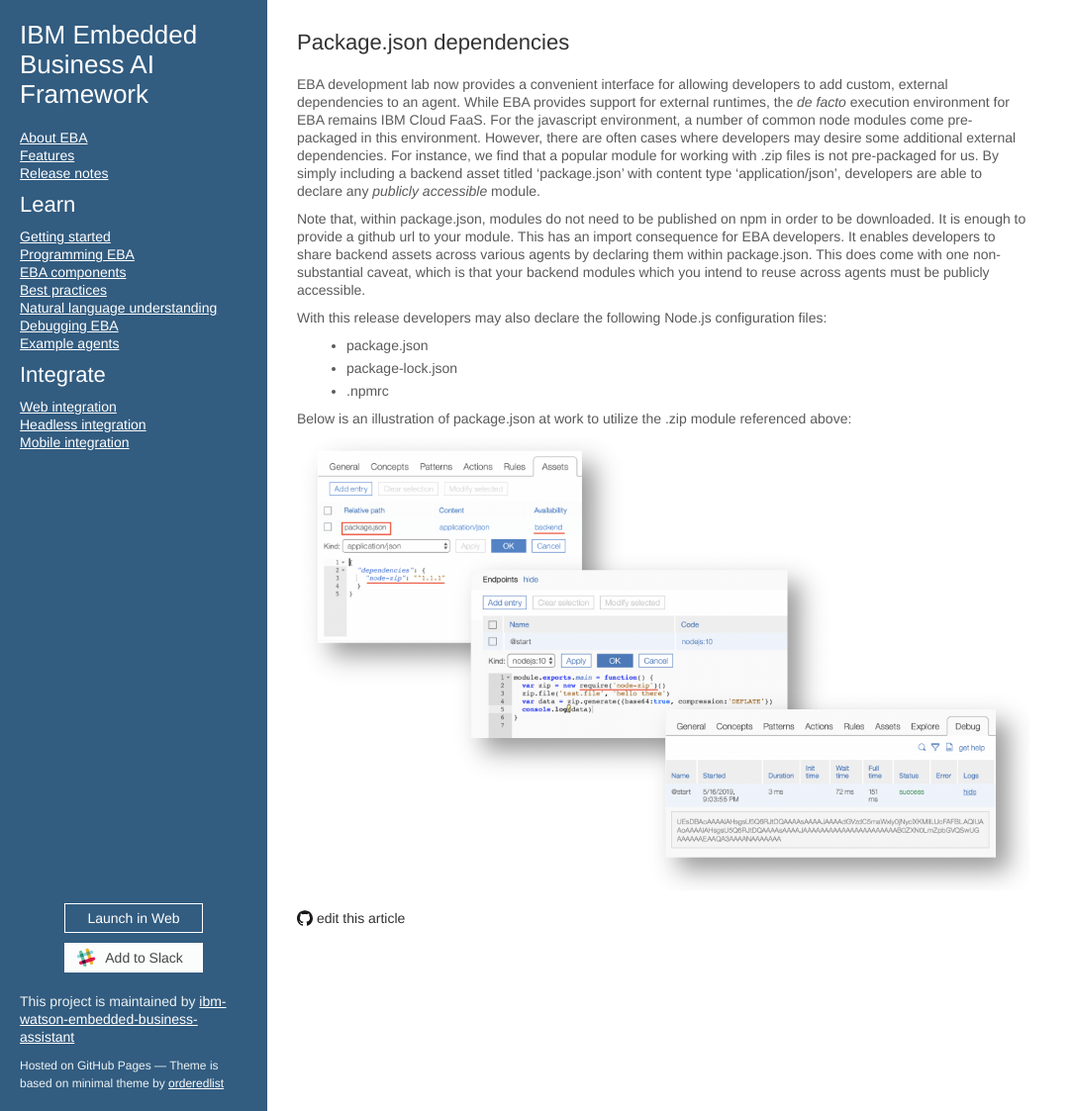
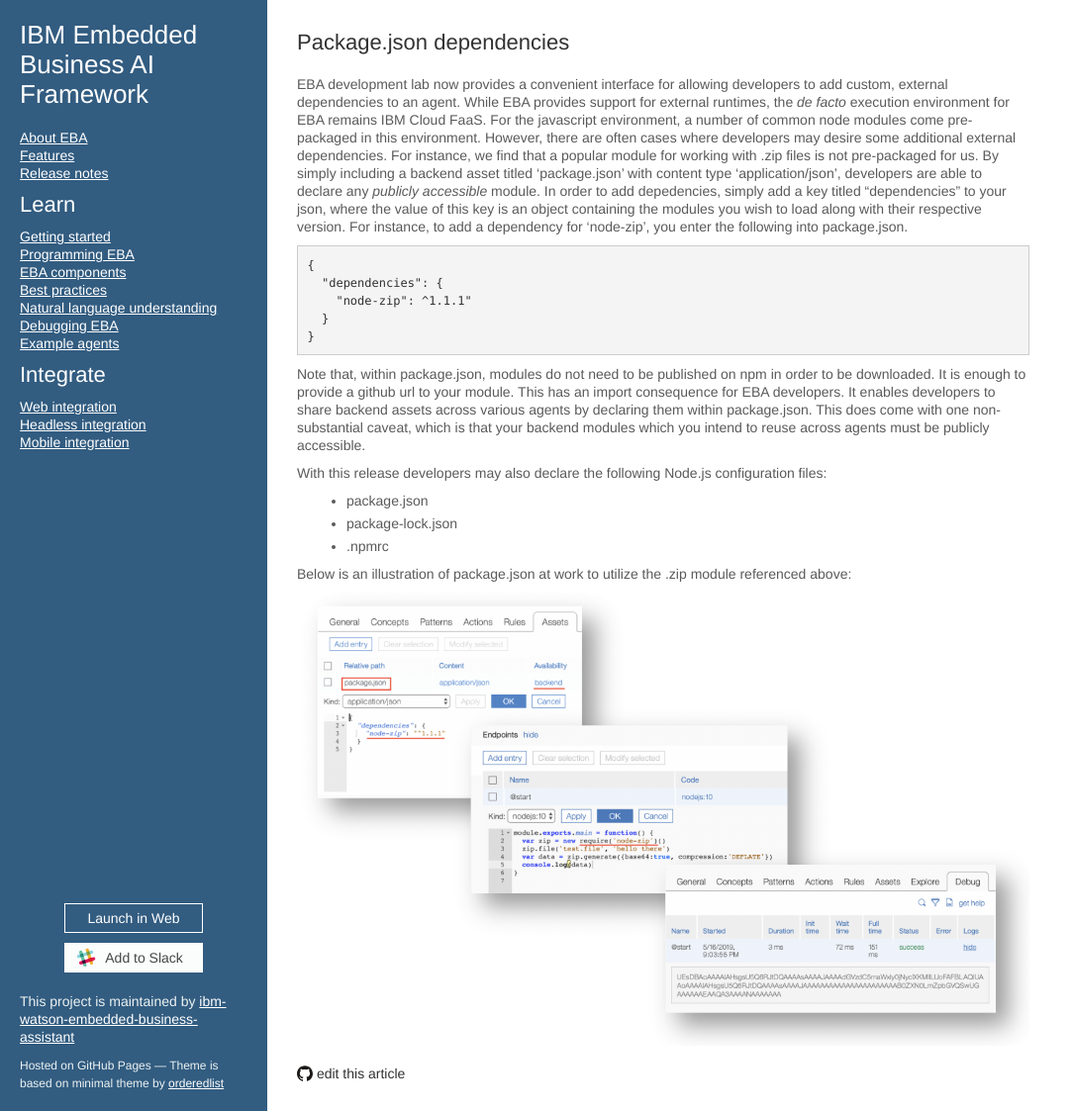
Before and after one commit to ibm-watson-embedded-business-assistant/eba-example-agents, a Jekyll site: the page built from release/blogs/Packagejson.md, in a window 1280 px wide and 1123 px high. Shown: the whole window at 99% size, without its empty margins (0-1083 px from the left). Built offline with Jekyll 4.4.1, drawn with Linux system fonts in a browser that asks for light colours; our own code applies the rules of GitHub Pages for plain Markdown files.

Commit message:
Update Packagejson.md

````diff
--- a/release/blogs/Packagejson.md
+++ b/release/blogs/Packagejson.md
@@ -1,6 +1,15 @@
 ## Package.json dependencies
 
-EBA development lab now provides a convenient interface for allowing developers to add custom, external dependencies to an agent. While EBA provides support for external runtimes, the _de facto_ execution environment for EBA remains IBM Cloud FaaS. For the javascript environment, a number of common node modules come pre-packaged in this environment. However, there are often cases where developers may desire some additional external dependencies. For instance, we find that a popular module for working with .zip files is not pre-packaged for us. By simply including a backend asset titled 'package.json' with content type 'application/json', developers are able to declare any _publicly accessible_ module.
+EBA development lab now provides a convenient interface for allowing developers to add custom, external dependencies to an agent. While EBA provides support for external runtimes, the _de facto_ execution environment for EBA remains IBM Cloud FaaS. For the javascript environment, a number of common node modules come pre-packaged in this environment. However, there are often cases where developers may desire some additional external dependencies. For instance, we find that a popular module for working with .zip files is not pre-packaged for us. By simply including a backend asset titled 'package.json' with content type 'application/json', developers are able to declare any _publicly accessible_ module. In order to add depedencies, simply add a key titled "dependencies" to your json, where the value of this key is an object containing the modules you wish to load along with their respective version. For instance, to add a dependency for 'node-zip', you enter the following into package.json.
+
+```
+{
+  "dependencies": {
+    "node-zip": ^1.1.1"
+  }
+}
+```
+
 
 Note that, within package.json, modules do not need to be published on npm in order to be downloaded. It is enough to provide a github url to your module. This has an import consequence for EBA developers. It enables developers to share backend assets across various agents by declaring them within package.json. This does come with one non-substantial caveat, which is that your backend modules which you intend to reuse across agents must be publicly accessible.
 
````
